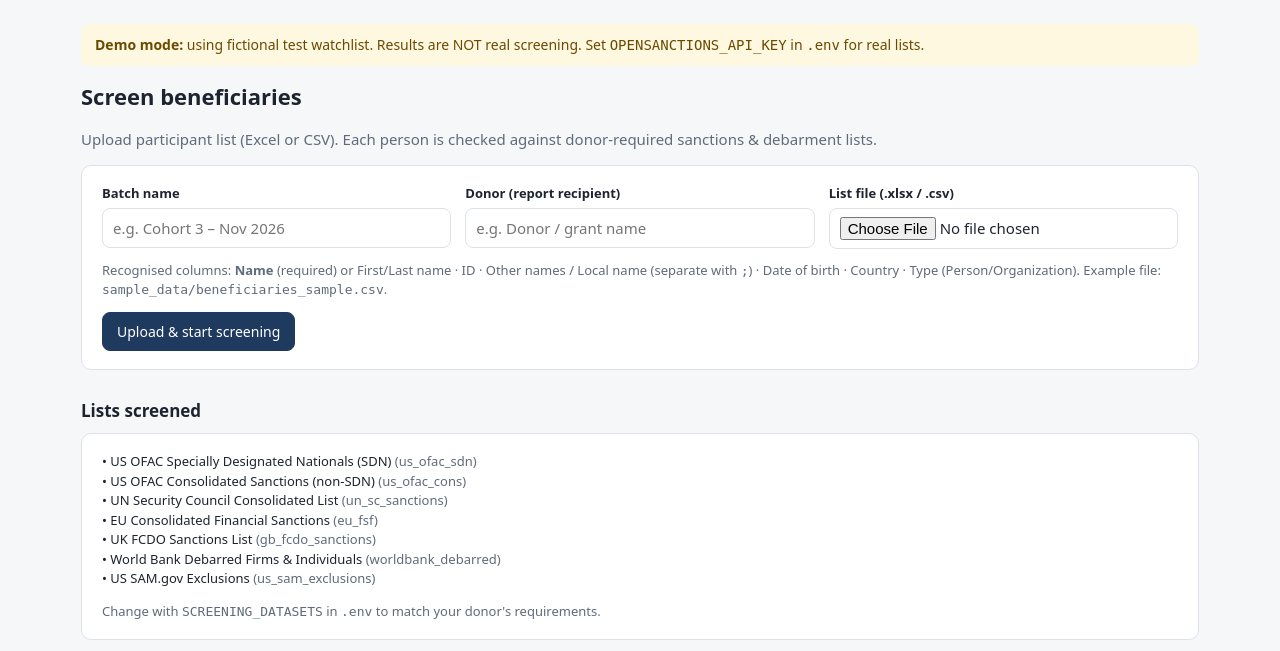
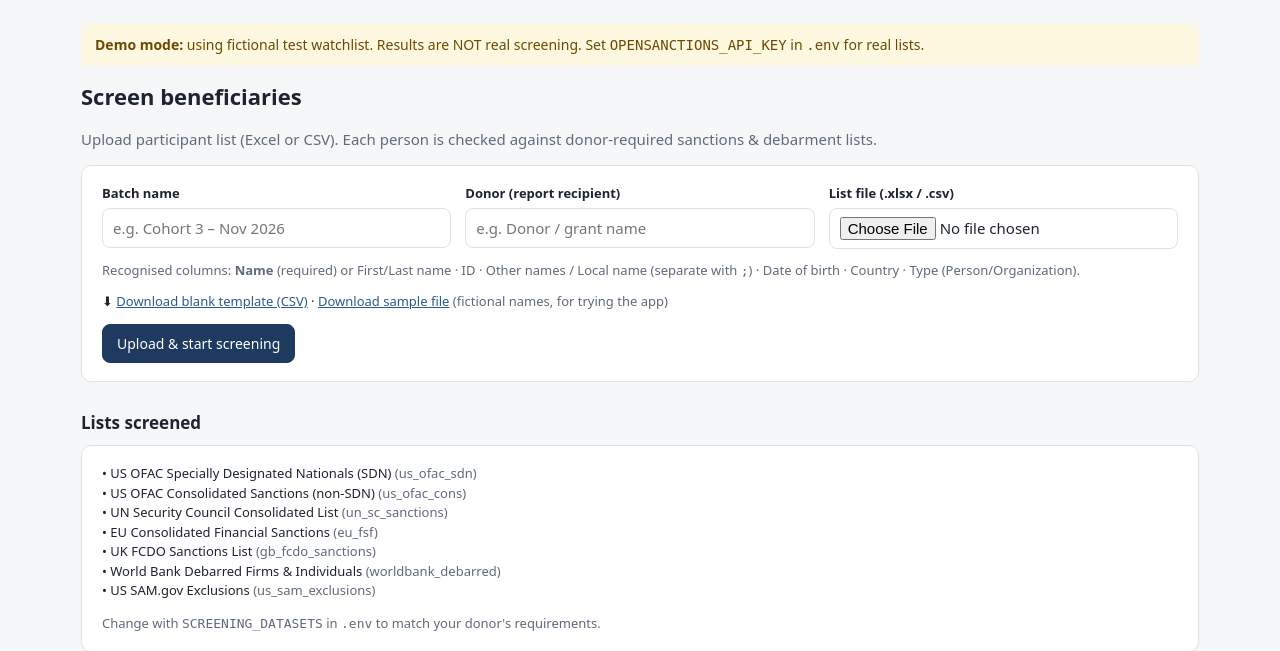
Before and after one commit to ryan-ne/edes-screening, a FastAPI app: page / in a window 1280 px wide. Shown: the part 54-705 px from the top of the page. Run offline with FastAPI, Linux system fonts and the light colour scheme; data that the repository does not hold is empty.

Commit message:
Add sample and blank template CSV downloads
- /sample.csv serves the fictional sample list, /template.csv an
  empty file with the recognised column headers
- Both sent with a UTF-8 BOM so Excel on Windows shows local-script
  names correctly
- Download links on the upload card; test checks the template's
  headers are detected by the importer

Co-Authored-By: Claude Opus 5.5 <noreply@anthropic.com>

```diff
--- a/app/main.py
+++ b/app/main.py
@@ -12,7 +12,7 @@ from fastapi.templating import Jinja2Templates
 from pydantic import BaseModel, Field
 
 from . import auth, db, service
-from .config import settings
+from .config import BASE_DIR, settings
 from .importer import import_file
 from .reports import dataset_label, final_outcome
 from .reports.excel import build_excel
@@ -108,6 +108,25 @@ def home(request: Request):
         b["run"] = db.get_run(b["latest_run_id"]) if b["latest_run_id"] else None
         b["stats"] = db.run_stats(b["latest_run_id"]) if b["latest_run_id"] else None
     return templates.TemplateResponse(request, "home.html", {"batches": batches})
+
+
+TEMPLATE_HEADER = "Beneficiary ID,Full Name,Local Name,Date of Birth,Country,Type\n"
+
+
+@app.get("/sample.csv")
+def sample_csv():
+    """Example file with fictional people (matches the demo watchlist)."""
+    # BOM so Excel on Windows shows local-script names correctly
+    text = (BASE_DIR / "sample_data" / "beneficiaries_sample.csv").read_text(encoding="utf-8-sig")
+    return Response("﻿" + text, media_type="text/csv; charset=utf-8",
+                    headers={"Content-Disposition": 'attachment; filename="beneficiaries_sample.csv"'})
+
+
+@app.get("/template.csv")
+def template_csv():
+    """Empty template with the recognised column headers."""
+    return Response("﻿" + TEMPLATE_HEADER, media_type="text/csv; charset=utf-8",
+                    headers={"Content-Disposition": 'attachment; filename="beneficiaries_template.csv"'})
 
 
 @app.post("/upload")
--- a/app/templates/home.html
+++ b/app/templates/home.html
@@ -10,8 +10,9 @@
       <div><label for="donor_name">Donor (report recipient)</label><input type="text" id="donor_name" name="donor_name" placeholder="e.g. Donor / grant name"></div>
       <div><label for="file">List file (.xlsx / .csv)</label><input type="file" id="file" name="file" accept=".xlsx,.xlsm,.csv,.txt" required></div>
     </div>
-    <p class="small muted" style="margin:12px 0">Recognised columns: <b>Name</b> (required) or First/Last name · ID · Other names / Local name (separate with <code>;</code>) · Date of birth · Country · Type (Person/Organization).
-      Example file: <code>sample_data/beneficiaries_sample.csv</code>.</p>
+    <p class="small muted" style="margin:12px 0">Recognised columns: <b>Name</b> (required) or First/Last name · ID · Other names / Local name (separate with <code>;</code>) · Date of birth · Country · Type (Person/Organization).</p>
+    <p class="small" style="margin:0 0 12px">⬇ <a href="/template.csv">Download blank template (CSV)</a> ·
+      <a href="/sample.csv">Download sample file</a> <span class="muted">(fictional names, for trying the app)</span></p>
     <button class="btn" type="submit">Upload &amp; start screening</button>
   </form>
 </div>
```
Also changed, not shown: tests/test_app.py (+13 -0 lines).
